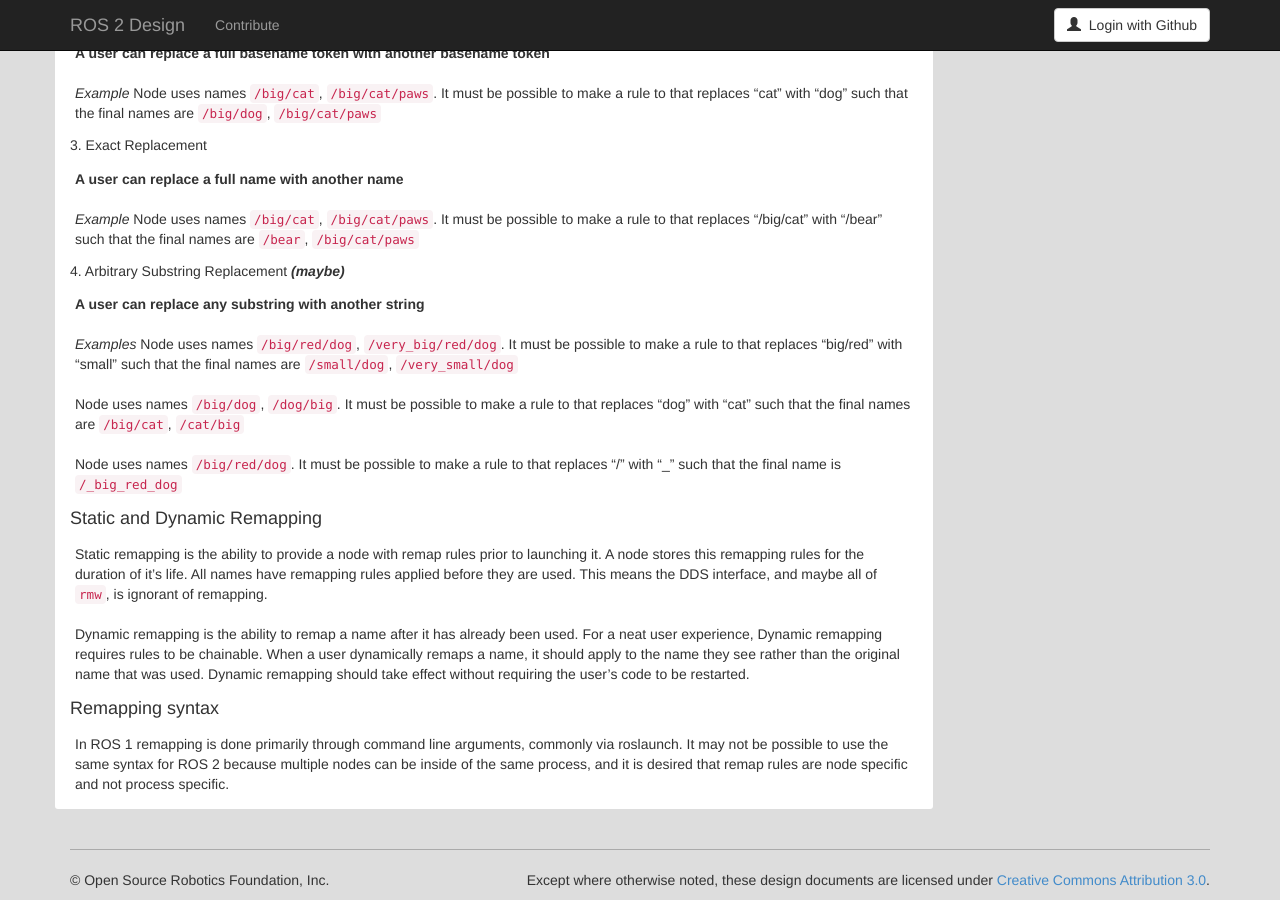
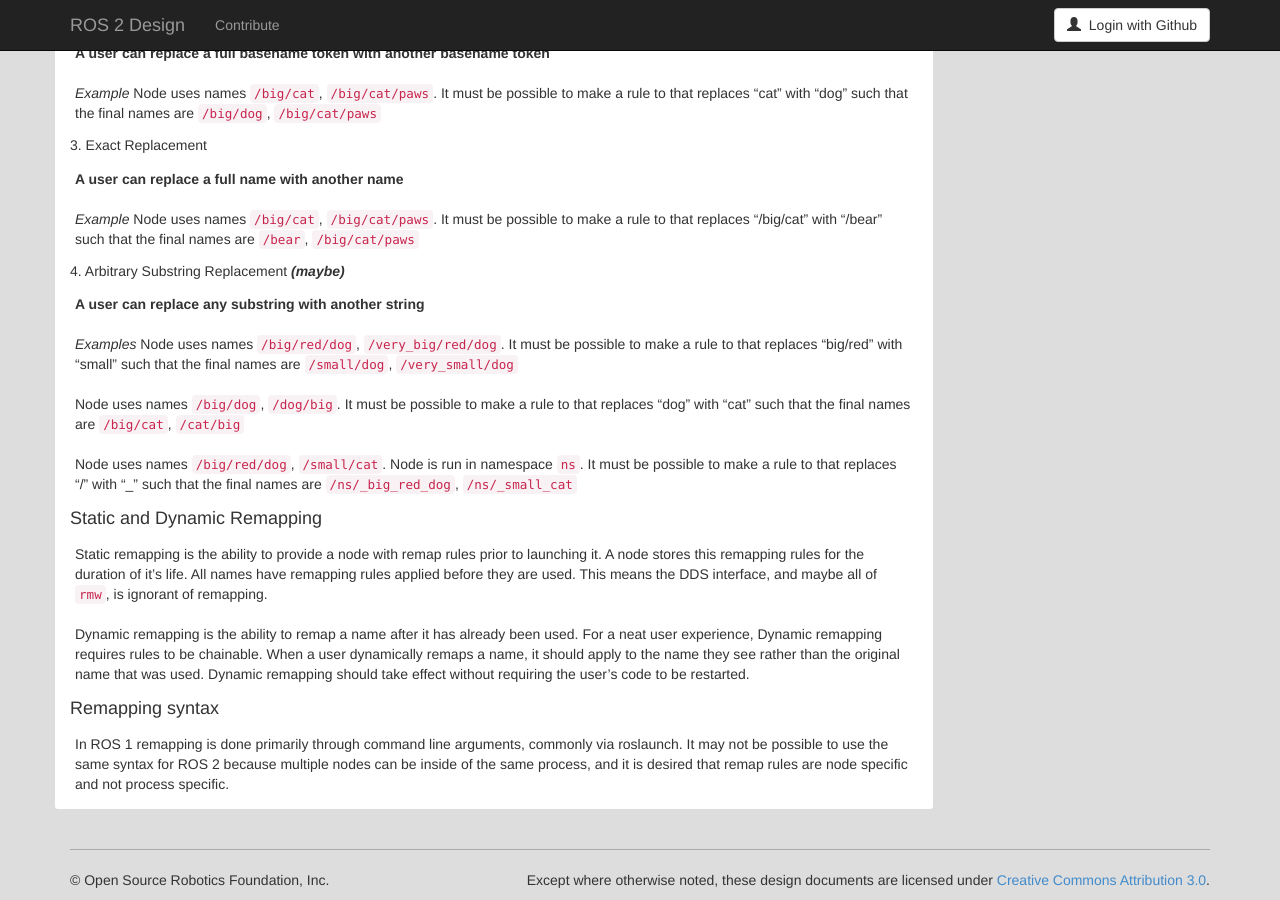
Before and after one commit to ros2/design, a Jekyll site: the page built from articles/remapping.md, in a window 1280 px wide and 900 px high, scrolled down 1138 px. Built offline with Jekyll 4.4.1, drawn with Linux system fonts in a browser that asks for light colours; nearby versions of some CDN libraries; our own code applies the rules of GitHub Pages for plain Markdown files.

Commit message:
Added namespace to rule replacing '/' with '_'

```diff
--- a/articles/remapping.md
+++ b/articles/remapping.md
@@ -87,8 +87,9 @@ It must be possible to make a rule to that replaces "big/red" with "small" such
 Node uses names `/big/dog`, `/dog/big`.
 It must be possible to make a rule to that replaces "dog" with "cat" such that the final names are `/big/cat`, `/cat/big`
 
-Node uses names `/big/red/dog`.
-It must be possible to make a rule to that replaces "/" with "_" such that the final name is `/_big_red_dog`
+Node uses names `/big/red/dog`, `/small/cat`.
+Node is run in namespace `ns`.
+It must be possible to make a rule to that replaces "/" with "_" such that the final names are `/ns/_big_red_dog`, `/ns/_small_cat`
 
 #### Static and Dynamic Remapping
 Static remapping is the ability to provide a node with remap rules prior to launching it.
```
